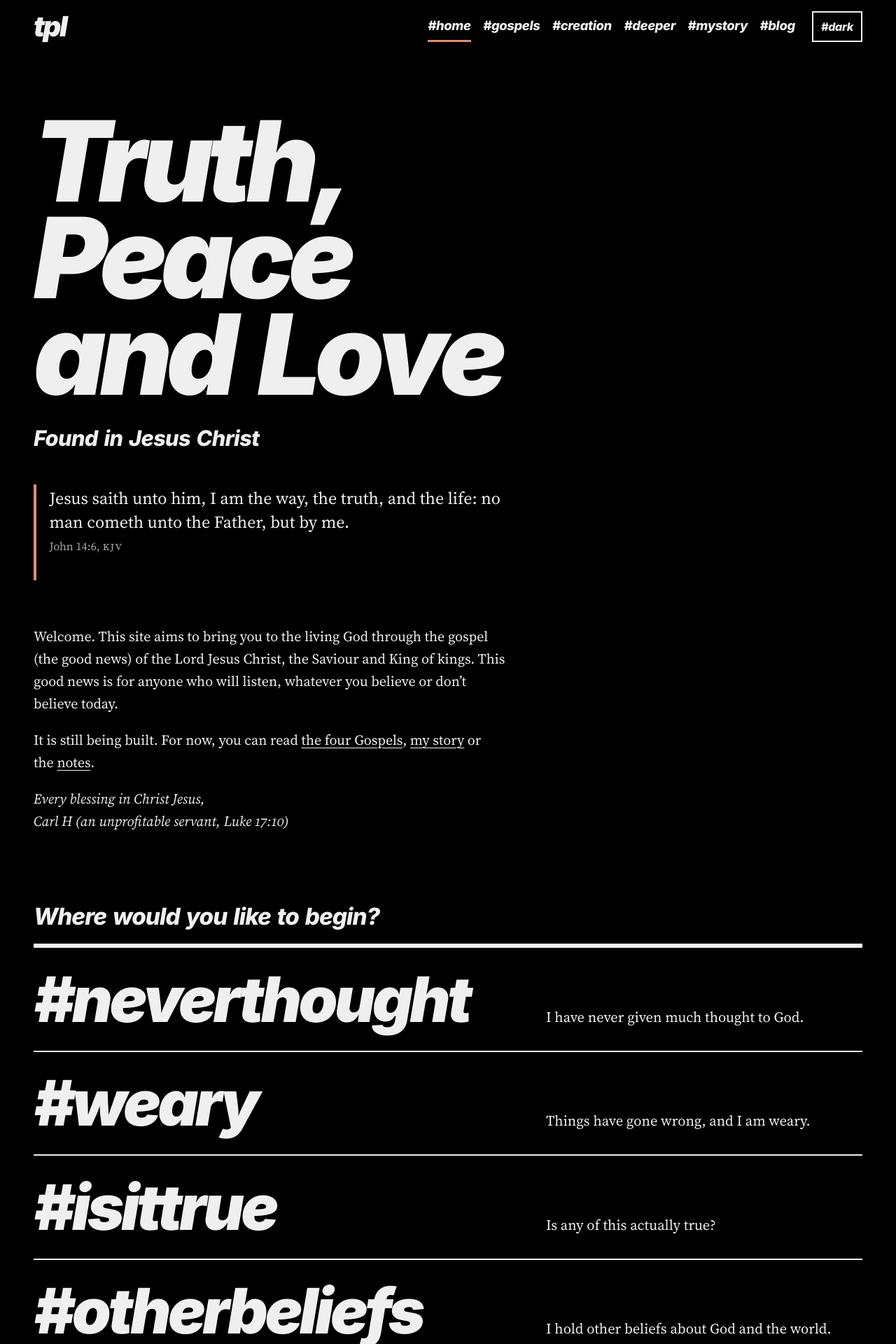
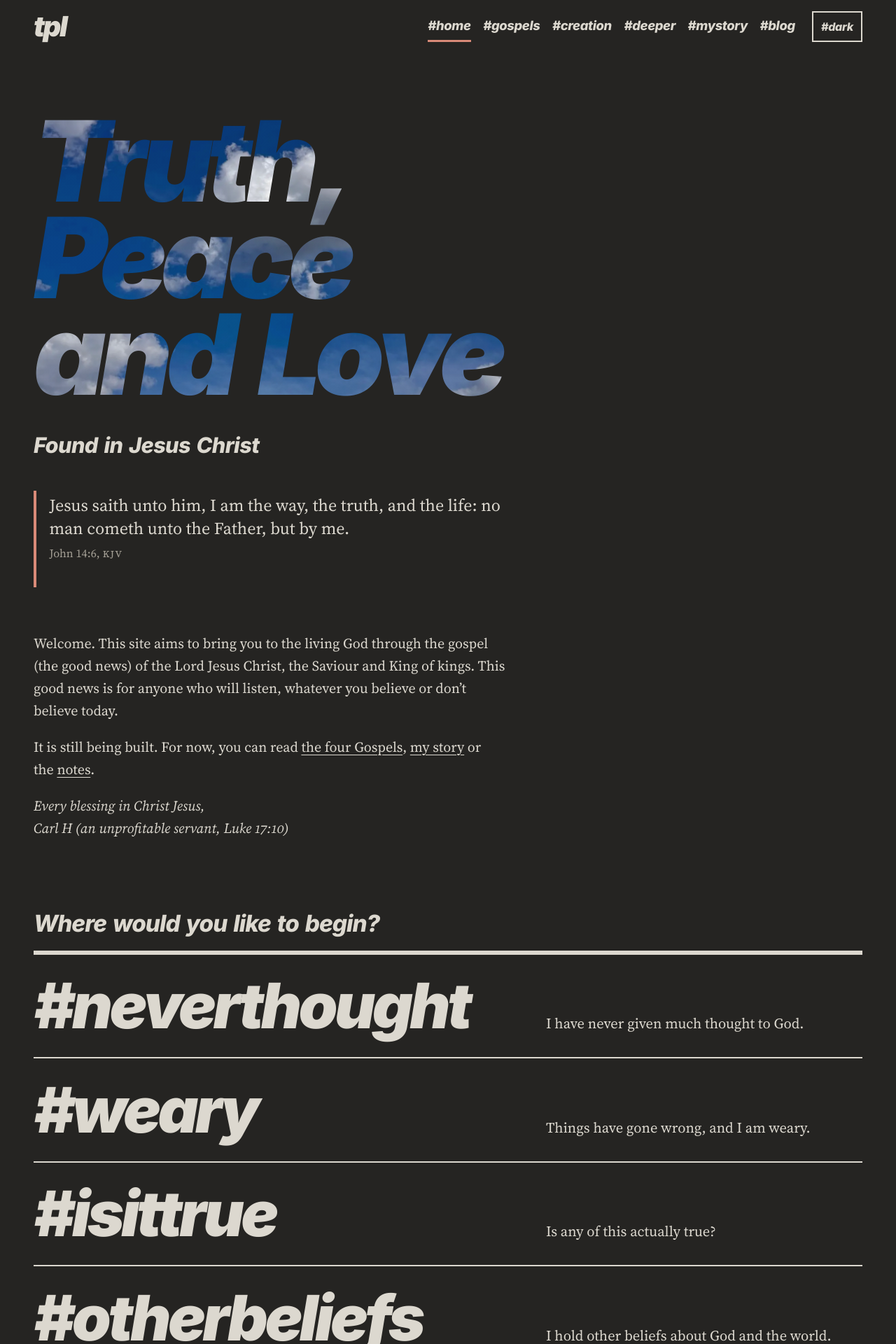
Before and after one commit to ForestWalkUK/truthpeaceandlove, a Jekyll site: the page built from index.md, in a window 1280 px wide. Shown: the top 1920 px of the page at 70% size. Built offline with Jekyll 4.4.1, drawn with Linux system fonts in a browser that asks for light colours; some of the changed text lies outside the part shown.

Commit message:
2.5 & 2.6 Update Combined
Adjusted light/dark mode and animated cloud test

```diff
--- a/_config.yml
+++ b/_config.yml
@@ -3,7 +3,9 @@ lang: en-GB
 url: "https://forestwalkuk.github.io"
 baseurl: "/truthpeaceandlove"
 markdown: kramdown
-site_version: "2.4"
+site_version: "2.6"
+# Credit for the sky photograph in the home-page title (shown in the home page footer only).
+sky_credit: 'Sky photograph in the title by György Lakatos on <a href="https://www.pexels.com/photo/37501562/">Pexels</a>.'
 strapline: Found in Jesus Christ
 exclude:
   - README.md
--- a/_layouts/default.html
+++ b/_layouts/default.html
@@ -5,7 +5,7 @@
 <meta name="viewport" content="width=device-width, initial-scale=1, viewport-fit=cover">
 <title>{% if page.title and page.url != "/" %}{{ page.title }} | {% endif %}{{ site.title }}</title>
 {% if page.deck %}<meta name="description" content="{{ page.deck | strip_html | escape }}">{% endif %}
-<script>try{var t=localStorage.getItem("tpl-theme");if(t==="light"||t==="soft")document.documentElement.setAttribute("data-theme",t)}catch(e){}</script>
+<script>try{var t=localStorage.getItem("tpl-theme");if(t==="light"||t==="soft")document.documentElement.setAttribute("data-theme","light")}catch(e){}</script>
 <link rel="preload" href="{{ '/assets/fonts/SourceSerif4-Regular.woff2' | relative_url }}" as="font" type="font/woff2" crossorigin>
 <link rel="preload" href="{{ '/assets/fonts/Inter-900-Italic.woff2' | relative_url }}" as="font" type="font/woff2" crossorigin>
 <link rel="stylesheet" href="{{ '/assets/css/style.css' | relative_url }}?v={{ site.site_version }}">
@@ -38,17 +38,18 @@
 {% if page.bible == "geneva" %}
 <p>Gospel text: Geneva Bible (1599) from <a href="https://ebible.org/">eBible.org</a>, public domain. Spelling modernised.</p>
 {% endif %}
+{% if page.layout == "home" and site.sky_credit %}<p>{{ site.sky_credit }}</p>{% endif %}
 <p>Version {{ site.site_version }}</p>
 </footer>
 <script>
-/* Colours: dark (default), light, soft. Each tap moves to the next; the choice is remembered on this device. */
-(function(){var b=document.getElementById("theme-toggle");if(!b)return;var r=document.documentElement,n=document.getElementById("theme-name"),
-order=["dark","light","soft"],names={dark:"dark colours",light:"light colours",soft:"soft light colours"};
-function cur(){var t=r.getAttribute("data-theme");return t==="light"||t==="soft"?t:"dark"}
-function next(){return order[(order.indexOf(cur())+1)%order.length]}
-function show(){n.textContent=cur();b.setAttribute("aria-label","Now showing "+names[cur()]+". Switch to "+names[next()]+".")}
+/* Colours: dark (default) and light. Each tap switches; the choice is remembered on this device.
+   A reader who chose the old "soft" (v2.1 to v2.4) is shown light, which is the same colours. */
+(function(){var b=document.getElementById("theme-toggle");if(!b)return;var r=document.documentElement,n=document.getElementById("theme-name");
+function cur(){return r.getAttribute("data-theme")==="light"?"light":"dark"}
+function other(){return cur()==="light"?"dark":"light"}
+function show(){n.textContent=cur();b.setAttribute("aria-label","Now showing "+cur()+" colours. Switch to "+other()+" colours.")}
 b.hidden=false;show();
-b.addEventListener("click",function(){var t=next();if(t==="dark")r.removeAttribute("data-theme");else r.setAttribute("data-theme",t);try{localStorage.setItem("tpl-theme",t)}catch(e){}show()});})();
+b.addEventListener("click",function(){var t=other();if(t==="dark")r.removeAttribute("data-theme");else r.setAttribute("data-theme","light");try{localStorage.setItem("tpl-theme",t)}catch(e){}show()});})();
 </script>
 {% unless page.verseclick == false %}
 <script type="text/javascript" src="https://av1611.com/verseclick/verseclick.js"></script>
--- a/_layouts/home.html
+++ b/_layouts/home.html
@@ -2,7 +2,7 @@
 layout: default
 ---
 <section class="hero">
-<h1 class="hero-title">{{ site.title | replace: ", ", ",<br>" | replace: " and ", "<br>and " }}</h1>
+<h1 class="hero-title sky">{{ site.title | replace: ", ", ",<br>" | replace: " and ", "<br>and " }}</h1>
 {% if site.strapline %}<p class="strap">{{ site.strapline }}</p>{% endif %}
 </section>
 <div class="verses" aria-label="Scripture">
--- a/assets/css/style.css
+++ b/assets/css/style.css
@@ -1,4 +1,4 @@
-/* Truth, Peace and Love - style.css - version 2.4 (typographic design) */
+/* Truth, Peace and Love - style.css - version 2.6 (typographic design) */
 
 /* Typefaces (SIL Open Font Licence), self-hosted:
    Source Serif 4 for reading (assets/fonts/OFL.txt);
@@ -11,23 +11,22 @@
 @font-face{font-family:"Inter";src:url("../fonts/Inter-800-Italic.woff2") format("woff2");font-weight:800;font-style:italic;font-display:swap}
 @font-face{font-family:"Inter";src:url("../fonts/Inter-900-Italic.woff2") format("woff2");font-weight:900;font-style:italic;font-display:swap}
 
-/* Colours. Dark is the default. The button in the masthead switches between three choices,
-   remembered on the reader's device: dark, light, and soft (a muted, less bright light).
+/* Colours. Dark is the default. The button in the masthead switches between two choices,
+   remembered on the reader's device: dark and light. Since v2.5 they are mirror images:
+   light is warm grey paper with soft black ink (the old "soft"); dark is that soft black
+   as the paper with the warm grey as the ink.
    --hash is the colour of every # sign: set it to var(--rubric) for red, or var(--muted) for grey. */
 :root{
   --pop-size:1.10rem;
   --serif:"Source Serif 4",Georgia,"Times New Roman",serif;
   --display:"Inter","Helvetica Neue",Arial,sans-serif;
-  --paper:#000000;--ink:#efefef;--muted:#a6a6a6;--gloss:#6e6e6e;--rubric:#e58b78;
-  --pop-bg:#1c1c1c;--pop-head:#2c2c2c;--pop-text:#efefef;
+  --paper:#252422;--ink:#dcd8cf;--muted:#a39e94;--gloss:#7f7b73;--rubric:#d98a78;
+  --pop-bg:#302e2b;--pop-head:#3b3935;--pop-text:#dcd8cf;
   --hash:var(--ink);
   color-scheme:dark;
   padding-top:env(safe-area-inset-top,0px);padding-bottom:env(safe-area-inset-bottom,0px);
 }
 :root[data-theme="light"]{
-  --paper:#ffffff;--ink:#000000;--muted:#575757;--gloss:#8a8a8a;--rubric:#9b2318;
-  --pop-bg:#f2f2f2;--pop-head:#e0e0e0;--pop-text:#000000;color-scheme:light}
-:root[data-theme="soft"]{
   --paper:#dcd8cf;--ink:#252422;--muted:#57534c;--gloss:#7a766e;--rubric:#8a2a1f;
   --pop-bg:#d0ccc2;--pop-head:#c3bfb4;--pop-text:#252422;color-scheme:light}
 
@@ -90,6 +89,24 @@ h3{font-weight:600;font-size:1.2em;line-height:1.3;margin:1.6em 0 .4em}
 /* Home */
 .hero{margin:clamp(2.5rem,8vw,6.5rem) 0 clamp(2rem,4vw,3rem)}
 .hero-title{margin:0;font-size:clamp(3.2rem,12.5vw,11.5rem);line-height:.86;letter-spacing:-.055em}
+/* Sky through the home-page title (v2.6). The letters are a window onto a photograph of clouds
+   (assets/images/sky/clouds.webp, by György Lakatos on Pexels) that drifts very slowly.
+   Only browsers that can clip a background to text get it; others show plain ink lettering.
+   The picture downloads only on the home page, where the class is used.
+   The photograph was lightened a little (and its blue made a touch clearer) when it was prepared,
+   and --sky-lift lightens it very slightly more on dark paper, so the letters keep their edges on dark paper. */
+.hero-title.sky{--sky-lift:transparent}
+:root:not([data-theme="light"]) .hero-title.sky{--sky-lift:rgba(220,216,207,.04)}
+@supports ((-webkit-background-clip:text) or (background-clip:text)){
+  .hero-title.sky{
+    width:fit-content;padding:0 .14em .06em 0;
+    background-image:linear-gradient(var(--sky-lift),var(--sky-lift)),url("../images/sky/clouds.webp");
+    background-color:var(--ink);background-size:100% 100%,135% auto;background-position:0 0,0% 15%;background-repeat:no-repeat;
+    -webkit-background-clip:text;background-clip:text;color:transparent;-webkit-text-fill-color:transparent;
+    animation:sky-drift 150s ease-in-out infinite alternate}
+}
+@keyframes sky-drift{from{background-position:0 0,0% 15%}to{background-position:0 0,100% 85%}}
+@media (prefers-reduced-motion:reduce){.hero-title.sky{animation:none;background-position:0 0,40% 45%}}
 .strap{margin:clamp(1.2rem,2.6vw,2.2rem) 0 0;font-weight:800;font-size:clamp(1.3rem,2.4vw,2rem);line-height:1.15;letter-spacing:-.02em}
 .home-welcome{margin-top:clamp(2.5rem,5vw,4rem)}
 .home-welcome .sign{font-style:italic}
@@ -211,6 +228,7 @@ sup{line-height:0}
   .wrap{max-width:none;padding:0}
   .masthead nav,.theme-toggle,.verses,.chapter-nav,.skip,.doors-block,.more,.back{display:none!important}
   .hero-title,.tag-title,.tag-title.long{font-size:40pt}
+  .hero-title.sky{background:none!important;color:#000!important;-webkit-text-fill-color:#000!important;animation:none!important}
   h1{font-size:28pt;margin-top:12pt}
   h2{font-size:16pt}
   a{text-decoration:none}
```
Also changed, not shown: PROJECT-STATE.txt (+6 -5 lines), CHANGELOG.txt, assets/images/sky/clouds.webp (added).
